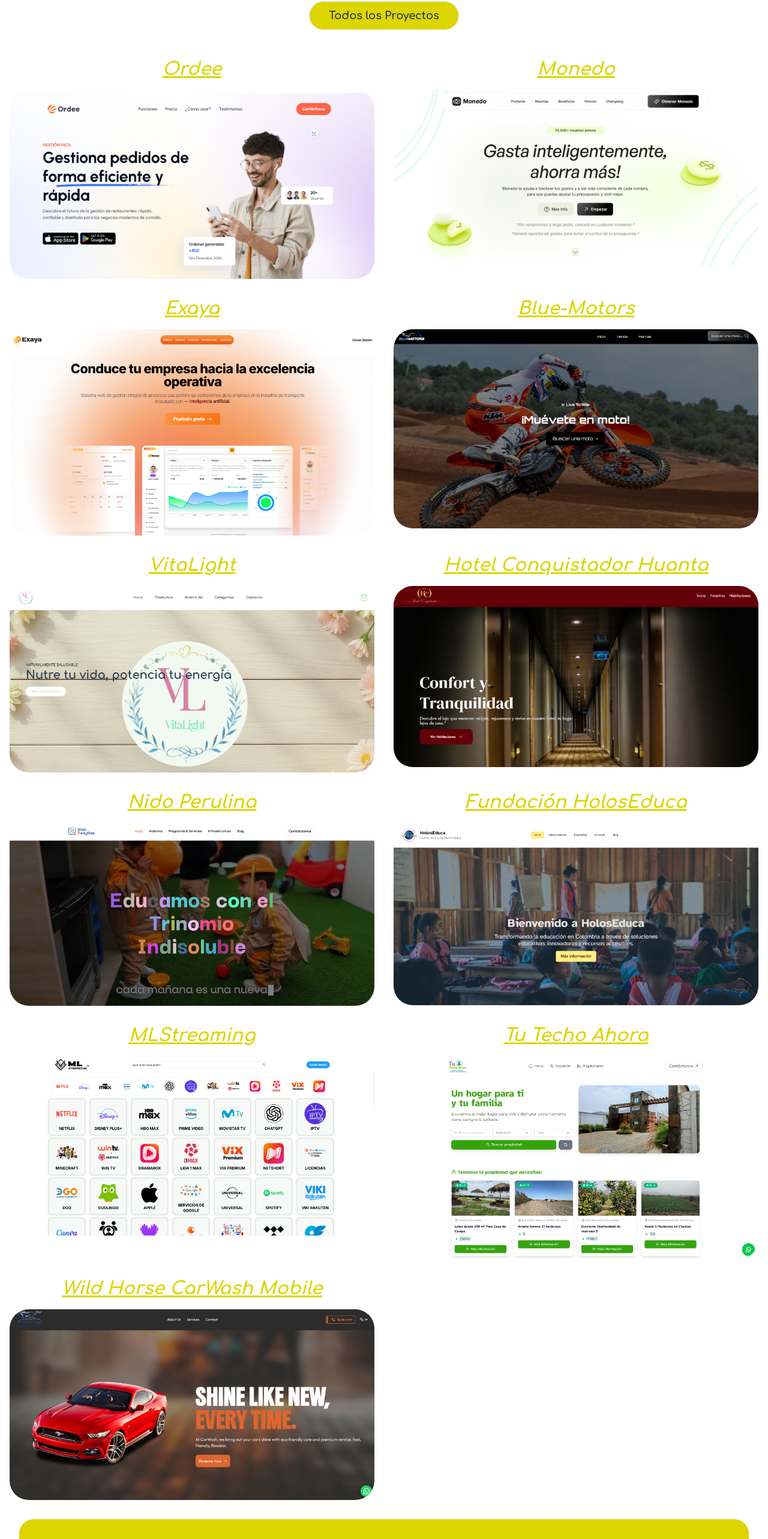
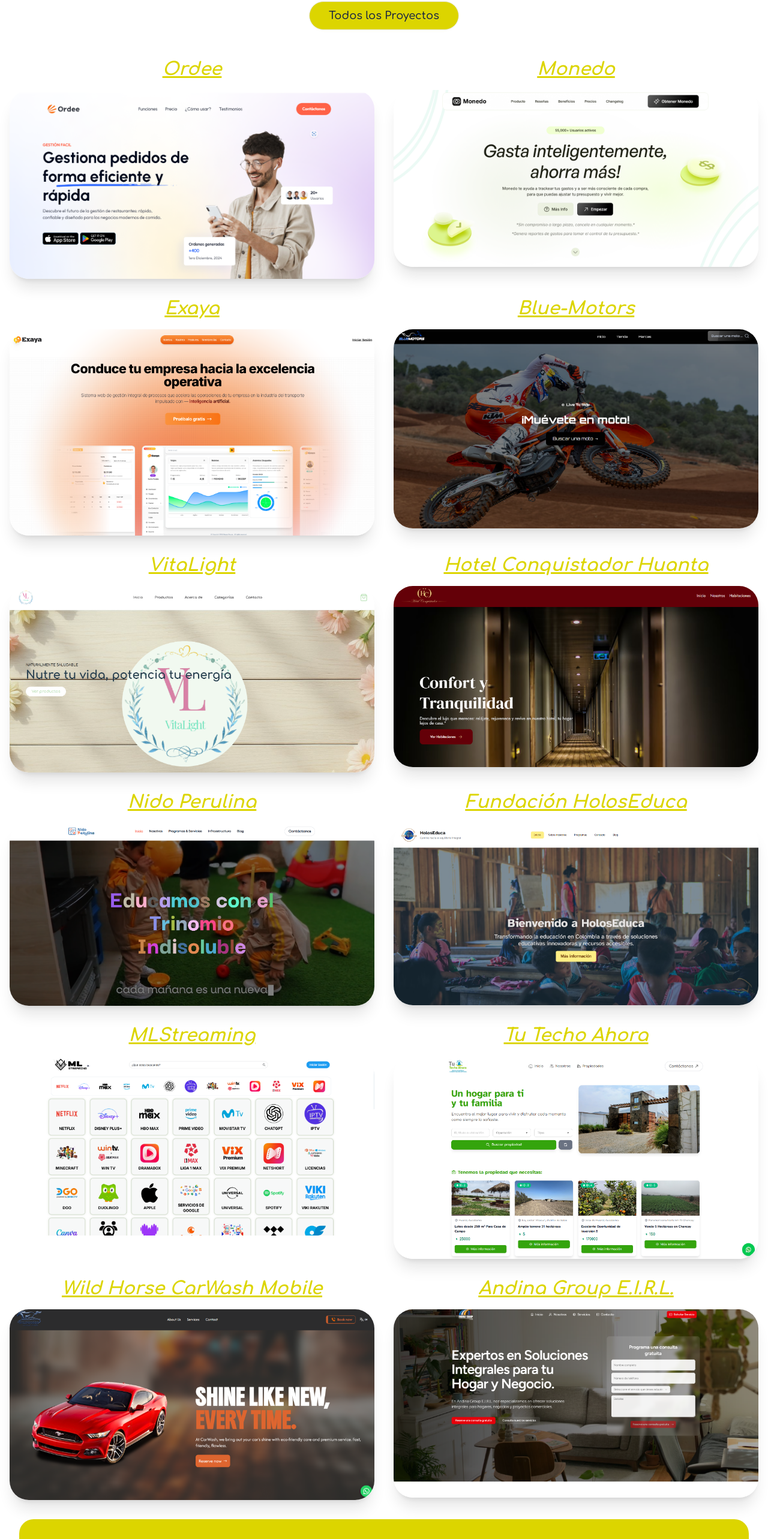
Before and after one commit to Grobles-Inc/Portafolio-Grobles, a React (Vite) app: page / in a window 1280 px wide. Shown: the part 3261-5827 px from the top of the page at 60% size. Built offline with nearby package versions, Linux system fonts and the light colour scheme.

Commit message:
Proyecto andina group agregado, y cambios en UI

```diff
--- a/src/components/ProjectSection.tsx
+++ b/src/components/ProjectSection.tsx
@@ -10,6 +10,7 @@
 import project9 from "../assets/project9.png"
 import project10 from "../assets/project10.png"
 import project11 from "../assets/project11.png"
+import project12 from "../assets/project12.png"
 
 export default function ProjectSection() {
   return (
@@ -44,7 +45,7 @@
                 src={project1}
                 width={900}
                 height={900}
-                className="rounded-4xl hover:scale-105 transition-transform duration-300"
+                className="rounded-4xl hover:scale-105 transition-transform duration-300 shadow-xl"
                 loading="lazy"
               />
             </Link>
@@ -60,7 +61,7 @@
                 src={project2}
                 width={900}
                 height={900}
-                className="rounded-4xl hover:scale-105 transition-transform duration-300"
+                className="rounded-4xl hover:scale-105 transition-transform duration-300 shadow-xl"
                 loading="lazy"
               />
             </Link>
@@ -76,7 +77,7 @@
                 src={project3}
                 width={900}
                 height={900}
-                className="rounded-4xl hover:scale-105 transition-transform duration-300"
+                className="rounded-4xl hover:scale-105 transition-transform duration-300 shadow-xl"
                 loading="lazy"
               />
             </Link>
@@ -92,7 +93,7 @@
                 src={project4}
                 width={900}
                 height={900}
-                className="rounded-4xl hover:scale-105 transition-transform duration-300"
+                className="rounded-4xl hover:scale-105 transition-transform duration-300 shadow-xl"
                 loading="lazy"
               />
             </Link>
@@ -108,7 +109,7 @@
                 src={project5}
                 width={900}
                 height={900}
-                className="rounded-4xl hover:scale-105 transition-transform duration-300"
+                className="rounded-4xl hover:scale-105 transition-transform duration-300 shadow-xl"
                 loading="lazy"
               />
             </Link>
@@ -124,7 +125,7 @@
                 src={project6}
                 width={900}
                 height={900}
-                className="rounded-4xl hover:scale-105 transition-transform duration-300"
+                className="rounded-4xl hover:scale-105 transition-transform duration-300 shadow-xl"
                 loading="lazy"
               />
             </Link>
@@ -140,7 +141,7 @@
                 src={project7}
                 width={900}
                 height={900}
-                className="rounded-4xl hover:scale-105 transition-transform duration-300"
+                className="rounded-4xl hover:scale-105 transition-transform duration-300 shadow-xl"
                 loading="lazy"
               />
             </Link>
@@ -156,7 +157,7 @@
                 src={project8}
                 width={900}
                 height={900}
-                className="rounded-4xl hover:scale-105 transition-transform duration-300"
+                className="rounded-4xl hover:scale-105 transition-transform duration-300 shadow-xl"
                 loading="lazy"
               />
             </Link>
@@ -188,7 +189,7 @@
                 src={project10}
                 width={900}
                 height={900}
-                className="rounded-4xl hover:scale-105 transition-transform duration-300"
+                className="rounded-4xl hover:scale-105 transition-transform duration-300 shadow-xl"
                 loading="lazy"
               />
             </Link>
@@ -204,7 +205,22 @@
                 src={project11}
                 width={900}
                 height={900}
-                className="rounded-4xl hover:scale-105 transition-transform duration-300"
+                className="rounded-4xl hover:scale-105 transition-transform duration-300 shadow-xl"
+                loading="lazy"
+              />
+            </Link>
+          </div>
+          {/* Project 12 */}
+          <div className="flex flex-col items-center space-y-4">
+            <h3 className="text-2xl md:text-3xl font-bold text-[#dcd500] italic underline">
+              Andina Group E.I.R.L.
+            </h3>
+            <Link to="/projects/andina-group" className="flex flex-col items-center space-y-4">
+              <img
+                src={project12}
+                width={900}
+                height={900}
+                className="rounded-4xl hover:scale-105 transition-transform duration-300 shadow-xl"
                 loading="lazy"
               />
             </Link>
--- a/src/components/TeamSection.tsx
+++ b/src/components/TeamSection.tsx
@@ -3,32 +3,25 @@
 export default function TeamSection() {
   const teamMembers = [
     {
-      name: "Brayan Joan",
-      role: "Fundador - CEO",
-      description: "Brayan lidera nuestra agencia con una visión estratégica excepcional. Su experiencia en la toma de decisiones clave y su habilidad para identificar oportunidades han sido fundamentales para posicionar a la empresa como líder en el sector. Como CEO, guía al equipo hacia el logro de objetivos.",
-      linkedin: "#",
-      github: "#"
-    },
-    {
-      name: "Jheison Huaynate",
-      role: "Fundador - CEO",
-      description: "Jheison Huaynate es el cerebro detrás de nuestra agencia de éxito. Con una visión estratégica excepcional, su experiencia en la toma de decisiones clave y su habilidad para identificar oportunidades, ha sido fundamental para posicionar a la empresa como líder indiscutible en el sector.",
-      linkedin: "#",
-      github: "#"
-    },
-    {
       name: "Miguel Angel",
-      role: "Desarrollador de Software",
+      role: "Fundador - Desarrollador",
       description: "Miguel Ángel se especializa en diseñar y desarrollar soluciones tecnológicas eficientes y personalizadas. Su conocimiento en lenguajes de programación y arquitectura de software le permite crear aplicaciones innovadoras que optimizan procesos y mejoran la experiencia del usuario.",
       linkedin: "https://pe.linkedin.com/in/miguelangelrequenaramos",
       github: "https://github.com/MiguelRequenaR"
+    },
+    {
+      name: "Brayan Joan",
+      role: "Fundador - Arquitecto",
+      description: "Brayan lidera nuestra agencia con una visión estratégica excepcional. Su experiencia en la toma de decisiones clave y su habilidad para identificar oportunidades han sido fundamentales para posicionar a la empresa como líder en el sector. Como CEO, guía al equipo hacia el logro de objetivos.",
+      linkedin: "#",
+      github: "https://github.com/kralion"
     },
     {
       name: "Luigi Christopher",
       role: "Diseñador UX/UI",
       description: "Luigi es experto en diseño de experiencias digitales centradas en el usuario. Su enfoque combina creatividad y análisis para diseñar interfaces intuitivas y atractivas que garantizan una interacción fluida. Es responsable de transformar la visión del cliente en diseños.",
       linkedin: "#",
-      github: "#"
+      github: "https://github.com/Yuriine"
     }
   ];
 
@@ -66,7 +59,7 @@
                 <div className="flex justify-center gap-4">
                   <a
                     href={member.linkedin}
-                    className="btn btn-circle hover:bg-[#dcd500] transition-all duration-300"
+                    className="btn btn-circle hover:bg-[#dcd500] transition-all duration-300 hover:text-white"
                     aria-label={`LinkedIn de ${member.name}`}
                     target="_blank"
                   >
@@ -74,7 +67,7 @@
                   </a>
                   <a
                     href={member.github}
-                    className="btn btn-circle hover:bg-[#dcd500] transition-all duration-300"
+                    className="btn btn-circle hover:bg-[#dcd500] transition-all duration-300 hover:text-white"
                     aria-label={`GitHub de ${member.name}`}
                     target="_blank"
                   >
--- a/src/data/projectsData.ts
+++ b/src/data/projectsData.ts
@@ -9,6 +9,7 @@
 import project9 from "../assets/project9.png";
 import project10 from "../assets/project10.png";
 import project11 from "../assets/project11.png";
+import project12 from "../assets/project12.png";
 
 export interface Project {
   id: string;
@@ -255,6 +256,27 @@
       "Sección de servicios",
       "Sección de contacto",
     ]
+  },
+  {
+    id: "12",
+    title: "Andina Group E.I.R.L.",
+    slug: "andina-group",
+    description: "Landing Page de promoción de servicios generales para el hogar y negocios.",
+    fullDescription: "Landing Page para promocionar servicios generales de construcción de hogares y negocios. La página web es una experiencia de navegación atractiva y fácil de usar, diseñada para atraer a los clientes potenciales y convertirlos en clientes activos.",
+    image: project12,
+    technologies: ["Astro", "TailwindCSS", "AOS", "Shadcn", "Vercel"],
+    liveDemo: "https://www.andinagroup.org/",
+    github: "https://github.com/kralion/andina",
+    category: "Landing Page",
+    client: "Andina Group",
+    duration: "8 días",
+    features: [
+      "Sección de inicio",
+      "Sección Sobre Nosotros",
+      "Sección de servicios",
+      "Sección de contacto",
+      "Integración de contacto por mensaje con Whatsapp",
+    ]
   }
 ];
 
--- a/src/pages/About.tsx
+++ b/src/pages/About.tsx
@@ -45,7 +45,7 @@
           data-aos="fade-up"
         >
           <img
-            src="https://images.unsplash.com/photo-1629904869392-ae2a682d4d01?q=80&w=2076&auto=format&fit=crop&ixlib=rb-4.1.0&ixid=M3wxMjA3fDB8MHxwaG90by1wYWdlfHx8fGVufDB8fHx8fA%3D%3D"
+            src="https://images.unsplash.com/photo-1522071820081-009f0129c71c?q=80&w=1470&auto=format&fit=crop&ixlib=rb-4.1.0&ixid=M3wxMjA3fDB8MHxwaG90by1wYWdlfHx8fGVufDB8fHx8fA%3D%3D"
             alt="Personas programando reunidas"
             width={900}
             height={900}
@@ -155,7 +155,7 @@
           </div>
           <div className="relative h-[400px] rounded-2xl overflow-hidden">
             <img
-              src="https://framerusercontent.com/images/GshzYw0x9SZcdDbvMofdpn78Cs.jpg?scale-down-to=1024"
+              src="https://images.unsplash.com/photo-1484807352052-23338990c6c6?q=80&w=1470&auto=format&fit=crop&ixlib=rb-4.1.0&ixid=M3wxMjA3fDB8MHxwaG90by1wYWdlfHx8fGVufDB8fHx8fA%3D%3D"
               alt="Nuestra Misión"
               className="object-cover w-full h-full"
             />
```
Also changed, not shown: src/assets/project12.png (added).
